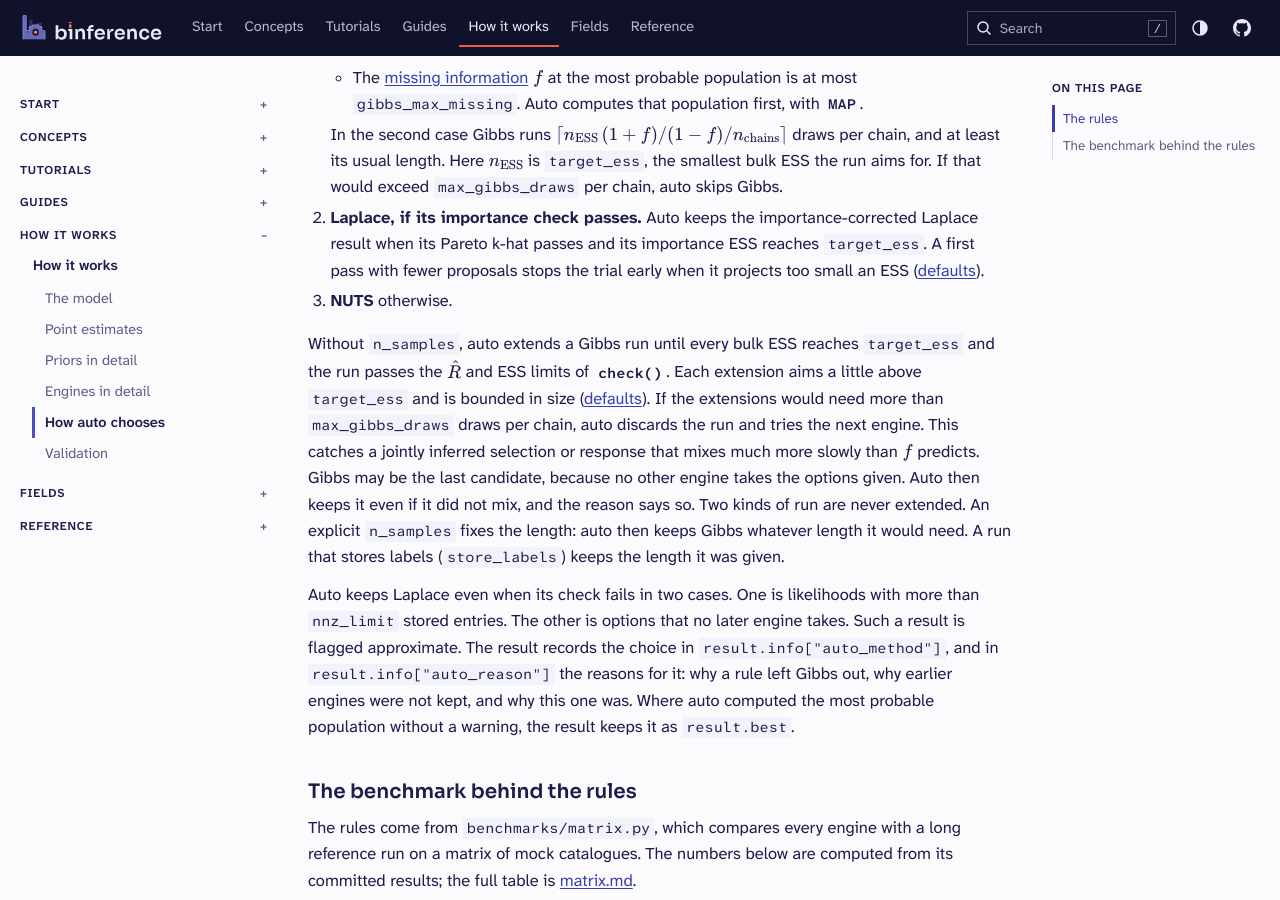
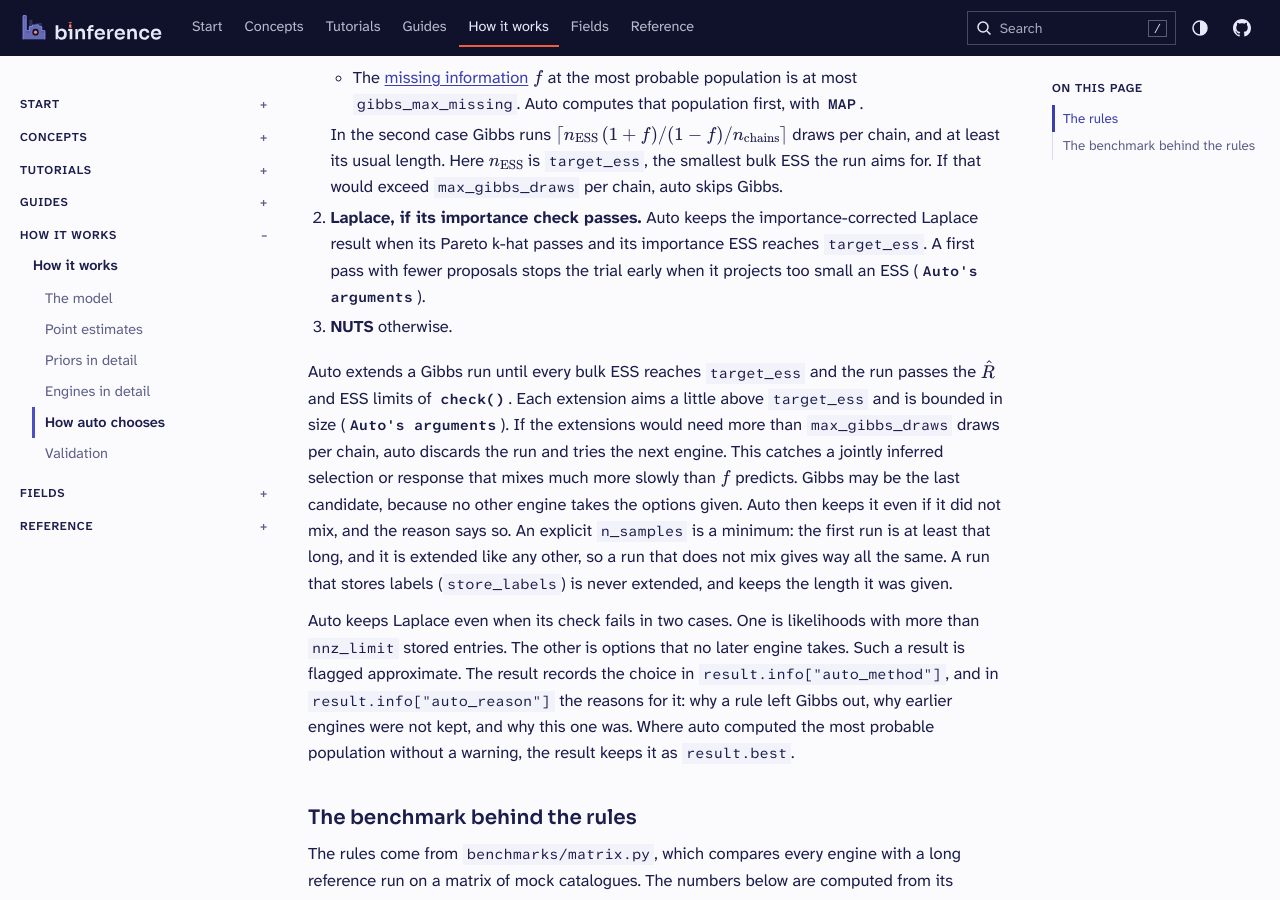
Before and after one commit to joshspeagle/binference, a Sphinx documentation site: the page built from docs/how-it-works/auto.md, in a window 1280 px wide and 900 px high, scrolled down 478 px. Built offline with Sphinx 7.4.7, drawn with Linux system fonts in a browser that asks for light colours.

Commit message:
Treat n_samples under auto as a minimum and expose its settings
An explicit n_samples fixed a Gibbs run's length, so passing it for speed
gave a fit that did not mix.

Co-Authored-By: Claude Opus 5.5 <noreply@anthropic.com>
Claude-Session: https://claude.ai/code/session_01JkqiRnkPZzKmbu4XLBQS31

```diff
--- a/docs/how-it-works/auto.md
+++ b/docs/how-it-works/auto.md
@@ -35,22 +35,22 @@ check. Engine options passed to `infer` rule out the engines that do not take th
    Laplace result when its {term}`Pareto k-hat` passes and its importance ESS reaches
    `target_ess`. A first pass with fewer proposals stops the trial early when it
    projects too small an ESS
-   ([defaults](../reference/defaults.md#automatic-engine-choice)).
+   ({class}`Auto's arguments <binference.inference.Auto>`).
 3. **NUTS** otherwise.
 
-Without `n_samples`, auto extends a Gibbs run until every bulk ESS reaches `target_ess`
+Auto extends a Gibbs run until every bulk ESS reaches `target_ess`
 and the run passes the $\hat R$ and ESS limits of
 {meth}`~binference.PopulationResult.check`. Each extension aims a little above
 `target_ess` and is bounded in size
-([defaults](../reference/defaults.md#automatic-engine-choice)). If the extensions would
+({class}`Auto's arguments <binference.inference.Auto>`). If the extensions would
 need more than `max_gibbs_draws` draws per chain, auto discards the run and tries the
 next engine. This catches a jointly inferred selection or response that mixes much more
 slowly than $f$ predicts. Gibbs may be the last candidate, because no other engine
 takes the options given. Auto then keeps it even if it did not mix, and the reason says
 so.
-Two kinds of run are never extended. An explicit `n_samples` fixes the length: auto
-then keeps Gibbs whatever length it would need. A run that stores labels
-(`store_labels`) keeps the length it was given.
+An explicit `n_samples` is a minimum: the first run is at least that long, and it is
+extended like any other, so a run that does not mix gives way all the same. A run that
+stores labels (`store_labels`) is never extended, and keeps the length it was given.
 
 Auto keeps Laplace even when its check fails in two cases. One is likelihoods with more
 than `nnz_limit` stored entries. The other is options that no later engine takes. Such a
```
Also changed, not shown: CHANGELOG.md (+7 -0 lines), docs/guides/engines.md (+2 -2 lines), docs/reference/defaults.md (+0 -11 lines), 3 other files.
